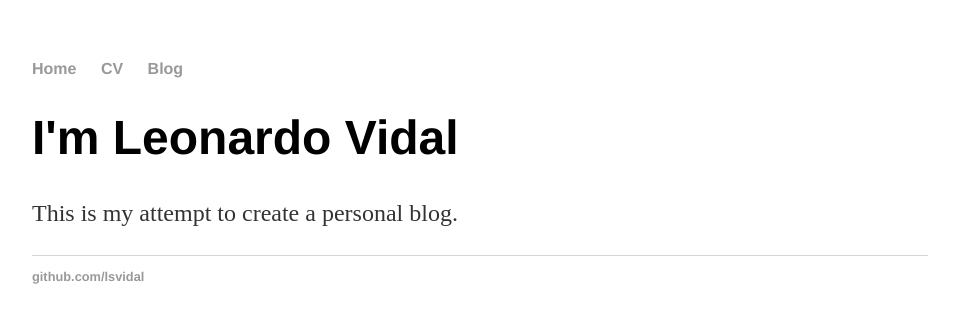
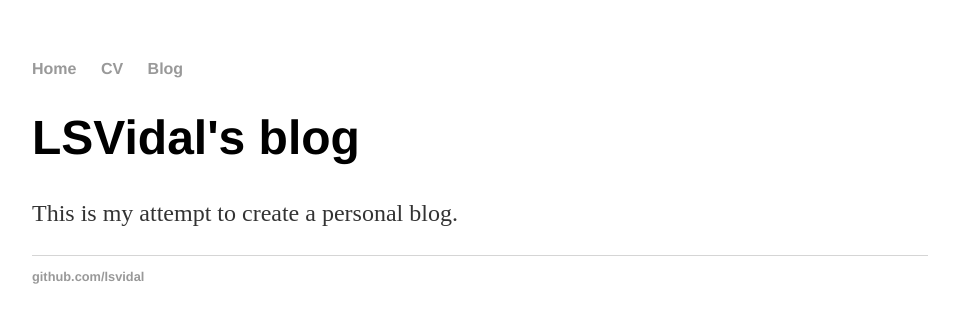
Before and after one commit to lsvidal/lsvidal.github.io, a Jekyll site: the page built from index.html, in a window 1280 px wide. Shown: the top 323 px of the page, without its empty margins (160-1119 px from the left). Built offline with Jekyll 4.4.1, drawn with Linux system fonts in a browser that asks for light colours.

Commit message:
Update index.html
Título alterado.

```diff
--- a/index.html
+++ b/index.html
@@ -3,6 +3,6 @@ layout: default
 title: Leonardo Vidal
 ---
 <div class="blurb">
-  <h1>I'm Leonardo Vidal</h1>
+  <h1>LSVidal's blog</h1>
   <p>This is my attempt to create a personal blog.</p>
 </div>
```
